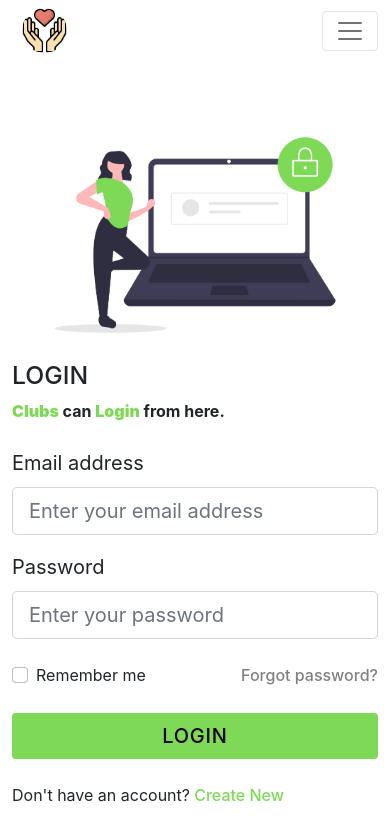
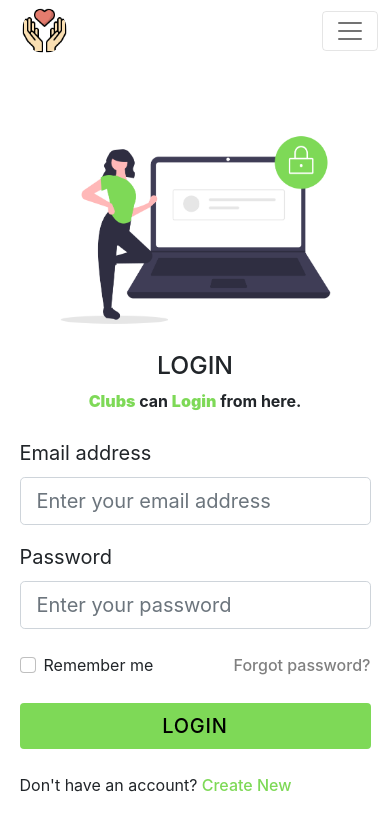
Before and after one commit to ngoworldcommunity/NGOWorld, a React (Create React App) app in the folder milan-app/: page /user/login in a window 390 px wide. Shown: the top 840 px of the page. Built offline with nearby package versions, Linux system fonts and the light colour scheme.

Commit message:
Updated: Mobile Styling
* Centered texts

* Added padding in the whole scetion

```diff
--- a/milan-app/src/pages/clubs/ClubsLogin.jsx
+++ b/milan-app/src/pages/clubs/ClubsLogin.jsx
@@ -9,7 +9,7 @@ const ClubRegister = () =>{
     return (
         <>
         <Navbar />
-        <div className="container py-5 h-100">
+        <div className="mobile-sec container py-5 h-100">
             <div className="row d-flex align-items-center justify-content-center h-100">
                 <div className="col-md-8 col-lg-7 col-xl-6">
                     <img src={loginImg}  className="img-fluid" alt="Login" />
@@ -17,8 +17,8 @@ const ClubRegister = () =>{
 
             <div className="col-md-7 col-lg-5 col-xl-5 offset-xl-1">
                 <form >
-                    <h2>LOGIN</h2>
-                    <p className="gray-400 fw-bold"><strong>Clubs</strong> can <strong>Login</strong> from here.</p>
+                    <h2 className="mobile-txt">LOGIN</h2>
+                    <p className="gray-400 fw-bold mobile-txt"><strong>Clubs</strong> can <strong>Login</strong> from here.</p>
                     <div className="form-outline mb-2">
                         <label className=" col-form-label col-form-label-lg">Email address</label>
                         <input type="email" className="form-control form-control-lg" placeholder="Enter your email address" />
--- a/milan-app/src/styles/login.css
+++ b/milan-app/src/styles/login.css
@@ -1,3 +1,4 @@
+/* Forgot password, create new account styling */
 .login-link{
     text-decoration: none!important;
     color:grey;
@@ -7,6 +8,7 @@
     color:#7ED957;
 }
 
+/* Create New link styling */
 .new-acc{
     color:#7ED957!important;
 }
@@ -14,6 +16,8 @@
     color:#558b3e;
     font-weight: bold;
 }
+
+/* Login Button */
 .login-btn{
     background-color: #7ED957;
     color:black;
@@ -33,3 +37,15 @@
 p strong {
     color:#7ED957;
 }
+
+/* For Mobile */
+@media screen and (max-width: 400px) {
+
+    .mobile-txt{
+        text-align: center!important;
+    }
+
+    .mobile-sec{
+        padding: 0 5%;
+    }
+}
```
